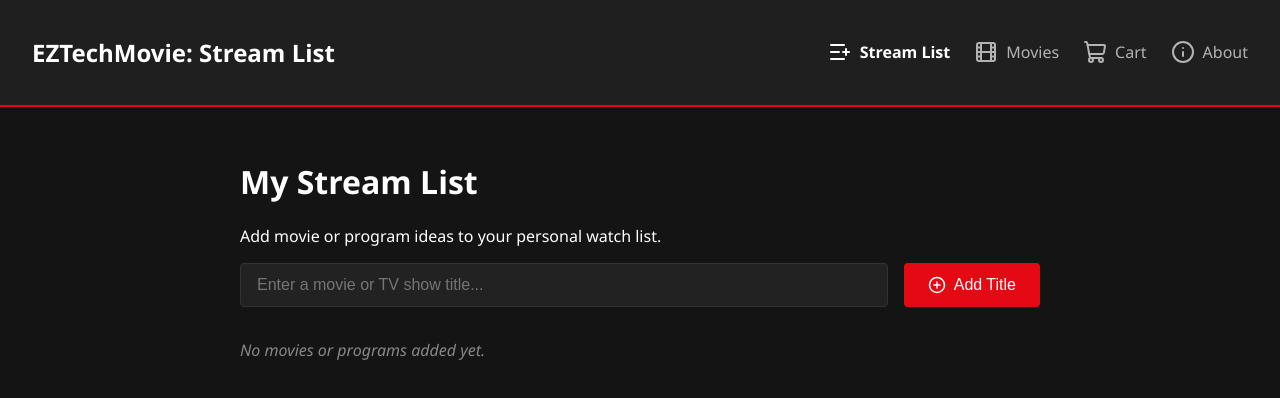
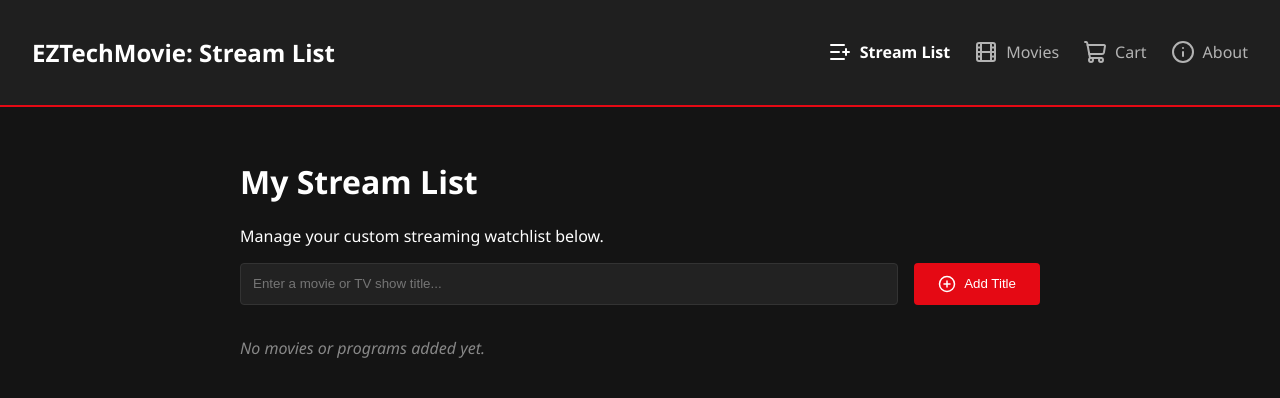
Before and after one commit to Vishal-Rajendra-Patel/INT-499-MovieStreamList, a React (Create React App) app: page / in a window 1280 px wide. Shown: the top 398 px of the page. Built offline with nearby package versions, Linux system fonts and the light colour scheme.

Commit message:
week 3 - LocalStorage and APIs

```diff
--- a/src/App.css
+++ b/src/App.css
@@ -44,51 +44,26 @@ body {
 
 .stream-form {
   display: flex;
-  align-items: center;
-  justify-content: center;
   gap: 1rem;
   margin-top: 1rem;
-  width: 100%;
 }
 
 .stream-form input {
   flex: 1;
-  height: 44px;
-  min-height: 44px;
-  padding: 0 1rem;
-  margin: 0;
+  padding: 0.75rem;
   border-radius: 4px;
   border: 1px solid #333;
   background-color: #222;
   color: #fff;
-  font-size: 1rem;
-  box-sizing: border-box;
-  outline: none;
-  vertical-align: middle;
 }
 
-.stream-form .add-btn {
-  height: 44px;
-  min-height: 44px;
-  padding: 0 1.5rem;
-  margin: 0;
+.stream-form button {
+  padding: 0.75rem 1.5rem;
   background-color: #e50914;
   color: white;
   border: none;
   border-radius: 4px;
   cursor: pointer;
-
-  display: inline-flex;
-  align-items: center;
-  justify-content: center;
-  gap: 8px;
-
-  font-size: 1rem;
-  font-weight: 500;
-  line-height: 1;
-  box-sizing: border-box;
-  white-space: nowrap;
-  vertical-align: middle;
 }
 
 /* Container for the submitted items */
@@ -169,11 +144,6 @@ body {
   gap: 8px;
   background-color: #e50914;
   color: white;
-  border: none;
-  padding: 8px 15px;
-  border-radius: 4px;
-  cursor: pointer;
-  margin-top: 10px;
 }
 
 .complete-btn:hover {
--- a/src/pages/Movies.js
+++ b/src/pages/Movies.js
@@ -1,7 +1,75 @@
-import React from 'react';
+import React, { useState, useEffect } from 'react';
 
 function Movies() {
-    return <div className="page-container"><h1>Movies Page</h1></div>;
+    const [movies, setMovies] = useState([]);
+    const [loading, setLoading] = useState(true);
+
+    // Replace this string with your actual TMDB API Key (v3)
+    const API_KEY = '751cd125fb14f3e1b6cfa0fad013c7a3';
+
+    useEffect(() => {
+        const fetchMovies = async () => {
+            try {
+                const response = await fetch(
+                    `https://api.themoviedb.org/3/movie/popular?api_key=${API_KEY}&language=en-US&page=1`
+                );
+                const data = await response.json();
+                // Store the array of movie objects returned by TMDB
+                setMovies(data.results || []);
+            } catch (error) {
+                console.error('Error fetching data from TMDB API:', error);
+            } finally {
+                setLoading(false);
+            }
+        };
+
+        fetchMovies();
+    }, [API_KEY]);
+
+    return (
+        <div className="page-container" style={{ padding: '2rem', color: '#fff' }}>
+            <h1>Popular Movies</h1>
+            <p>Browse popular titles retrieved dynamically from the TMDB API.</p>
+
+            {loading ? (
+                <p>Loading movies from TMDB API...</p>
+            ) : (
+                <div
+                    className="movie-grid"
+                    style={{
+                        display: 'grid',
+                        gridTemplateColumns: 'repeat(auto-fill, minmax(180px, 1fr))',
+                        gap: '1.5rem',
+                        marginTop: '1.5rem'
+                    }}
+                >
+                    {movies.slice(0, 10).map((movie) => (
+                        <div
+                            key={movie.id}
+                            className="movie-card"
+                            style={{
+                                background: '#1f1f1f',
+                                border: '1px solid #333',
+                                padding: '1rem',
+                                borderRadius: '8px',
+                                textAlign: 'center'
+                            }}
+                        >
+                            <img
+                                src={`https://image.tmdb.org/t/p/w200${movie.poster_path}`}
+                                alt={movie.title}
+                                style={{ width: '100%', borderRadius: '6px', height: '260px', objectFit: 'cover' }}
+                            />
+                            <h3 style={{ fontSize: '1rem', margin: '0.75rem 0 0.25rem', color: '#fff' }}>{movie.title}</h3>
+                            <p style={{ color: '#e50914', fontWeight: 'bold', fontSize: '0.9rem', margin: 0 }}>
+                                Rating: ⭐ {movie.vote_average}
+                            </p>
+                        </div>
+                    ))}
+                </div>
+            )}
+        </div>
+    );
 }
 
 export default Movies;
--- a/src/pages/StreamList.js
+++ b/src/pages/StreamList.js
@@ -1,11 +1,21 @@
-import React, { useState } from 'react';
+import React, { useState, useEffect } from 'react';
 import { PlusCircle, CheckCircle, Trash2, Edit2, Save } from 'lucide-react';
 
 function StreamList() {
     const [inputVal, setInputVal] = useState('');
-    const [items, setItems] = useState([]);
     const [editingId, setEditingId] = useState(null);
     const [editText, setEditText] = useState('');
+
+    // Load saved items from localStorage
+    const [items, setItems] = useState(() => {
+        const savedItems = localStorage.getItem('streamListItems');
+        return savedItems ? JSON.parse(savedItems) : [];
+    });
+
+    // Save items to localStorage whenever the list changes
+    useEffect(() => {
+        localStorage.setItem('streamListItems', JSON.stringify(items));
+    }, [items]);
 
     // Add new item to the list and clear input
     const handleAddItem = (e) => {
@@ -19,7 +29,7 @@ function StreamList() {
         };
 
         setItems([...items, newItem]);
-        setInputVal(''); // Requirement: Clear user input upon submit
+        setInputVal(''); // Clear user input upon submit
     };
 
     // Toggle complete state
@@ -56,7 +66,7 @@ function StreamList() {
     return (
         <div className="page-container">
             <h1>My Stream List</h1>
-            <p>Add movie or program ideas to your personal watch list.</p>
+            <p>Manage your custom streaming watchlist below.</p>
 
             <form onSubmit={handleAddItem} className="stream-form">
                 <input
@@ -71,7 +81,7 @@ function StreamList() {
                 </button>
             </form>
 
-            {/* Input List */}
+            {/* Display list of titles */}
             <div className="list-container">
                 {items.length === 0 ? (
                     <p className="empty-message">No movies or programs added yet.</p>
```
